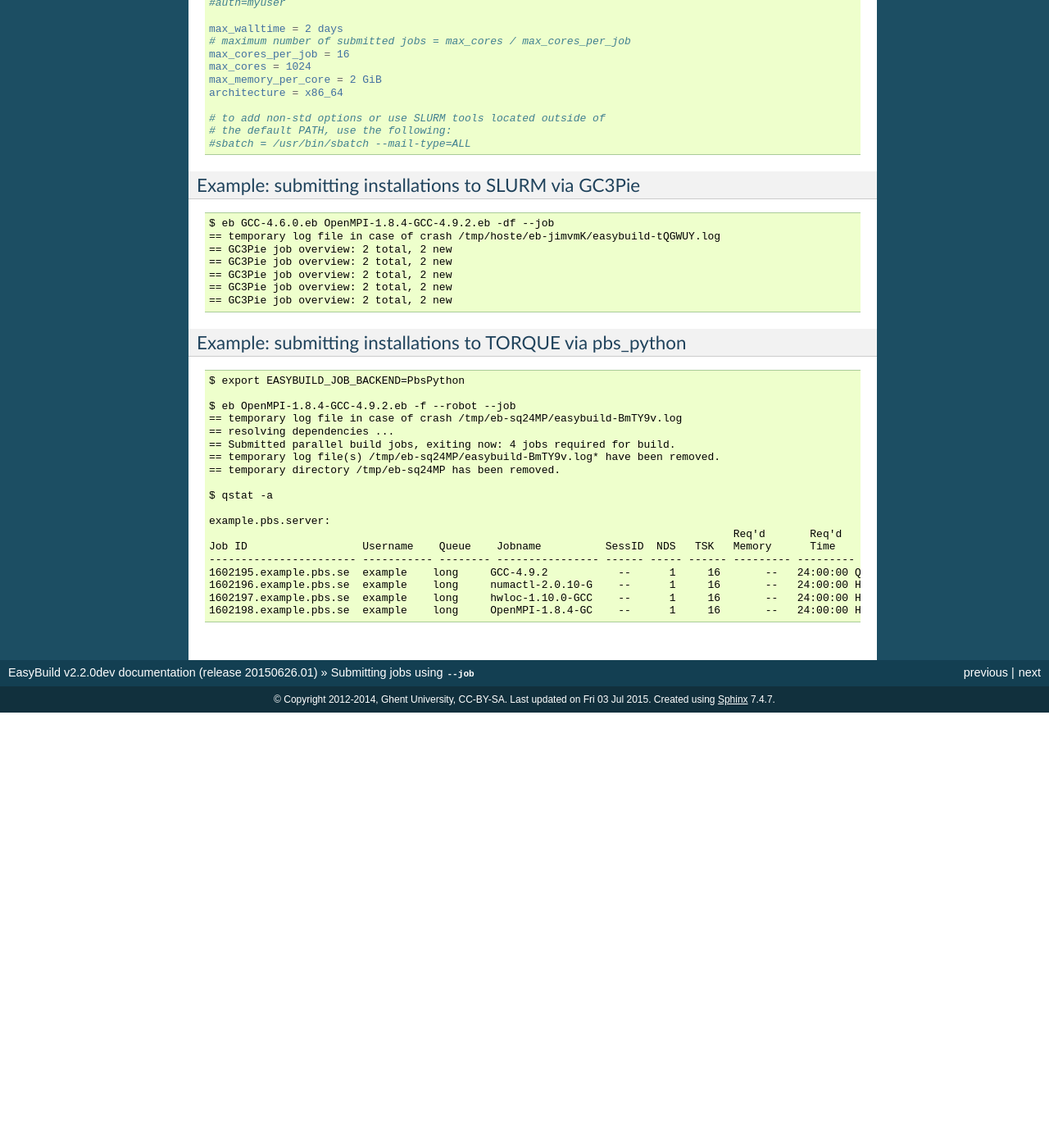
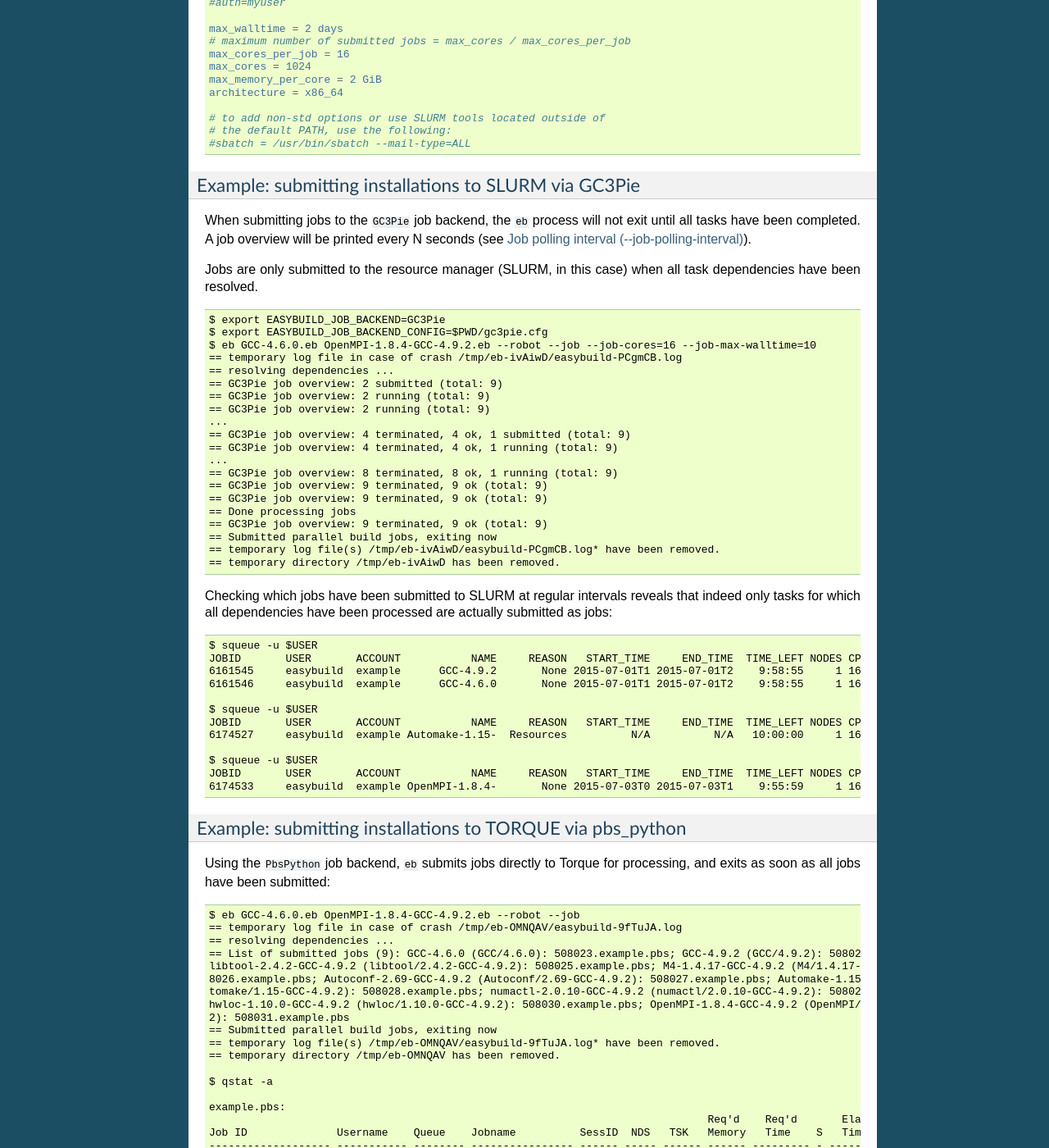
Before and after one commit to easybuilders/easybuild, a Sphinx documentation site: the page built from docs/Submitting_jobs.rst, in a window 1280 px wide and 1400 px high, scrolled down 4609 px. Shown: the whole window at 82% size. Built offline with Sphinx 7.4.7, drawn with Linux system fonts in a browser that asks for light colours; before the commit the page ends 5478 px from its top, so only the background shows below that; some of the changed text lies outside the part shown.

Commit message:
complete documentation on --job

```diff
--- a/docs/Submitting_jobs.rst
+++ b/docs/Submitting_jobs.rst
@@ -321,43 +317,113 @@
 Example: submitting installations to SLURM via GC3Pie
 ~~~~~~~~~~~~~~~~~~~~~~~~~~~~~~~~~~~~~~~~~~~~~~~~~~~~~
 
-.. FIXME GC3Pie hangs?
+When submitting jobs to the ``GC3Pie`` job backend, the ``eb`` process will not exit until all tasks have been
+completed. A job overview will be printed every N seconds (see :ref:`submitting_jobs_cfg_job_polling_interval`).
+
+Jobs are only submitted to the resource manager (SLURM, in this case) when all task dependencies have been resolved.
 
 .. code::
 
-  $ eb GCC-4.6.0.eb OpenMPI-1.8.4-GCC-4.9.2.eb -df --job
-  == temporary log file in case of crash /tmp/hoste/eb-jimvmK/easybuild-tQGWUY.log
-  == GC3Pie job overview: 2 total, 2 new
-  == GC3Pie job overview: 2 total, 2 new
-  == GC3Pie job overview: 2 total, 2 new
-  == GC3Pie job overview: 2 total, 2 new
-  == GC3Pie job overview: 2 total, 2 new
+  $ export EASYBUILD_JOB_BACKEND=GC3Pie
+  $ export EASYBUILD_JOB_BACKEND_CONFIG=$PWD/gc3pie.cfg
+  $ eb GCC-4.6.0.eb OpenMPI-1.8.4-GCC-4.9.2.eb --robot --job --job-cores=16 --job-max-walltime=10
+  == temporary log file in case of crash /tmp/eb-ivAiwD/easybuild-PCgmCB.log
+  == resolving dependencies ...
+  == GC3Pie job overview: 2 submitted (total: 9)
+  == GC3Pie job overview: 2 running (total: 9)
+  == GC3Pie job overview: 2 running (total: 9)
+  ...
+  == GC3Pie job overview: 4 terminated, 4 ok, 1 submitted (total: 9)
+  == GC3Pie job overview: 4 terminated, 4 ok, 1 running (total: 9)
+  ...
+  == GC3Pie job overview: 8 terminated, 8 ok, 1 running (total: 9)
+  == GC3Pie job overview: 9 terminated, 9 ok (total: 9)
+  == GC3Pie job overview: 9 terminated, 9 ok (total: 9)
+  == Done processing jobs
+  == GC3Pie job overview: 9 terminated, 9 ok (total: 9)
+  == Submitted parallel build jobs, exiting now
+  == temporary log file(s) /tmp/eb-ivAiwD/easybuild-PCgmCB.log* have been removed.
+  == temporary directory /tmp/eb-ivAiwD has been removed.
+
+Checking which jobs have been submitted to SLURM at regular intervals reveals that indeed only tasks for which all
+dependencies have been processed are actually submitted as jobs::
+
+  $ squeue -u $USER
+  JOBID       USER       ACCOUNT           NAME     REASON   START_TIME     END_TIME  TIME_LEFT NODES CPUS   PRIORITY
+  6161545     easybuild  example      GCC-4.9.2       None 2015-07-01T1 2015-07-01T2    9:58:55     1 16       1242
+  6161546     easybuild  example      GCC-4.6.0       None 2015-07-01T1 2015-07-01T2    9:58:55     1 16       1242
+
+  $ squeue -u $USER
+  JOBID       USER       ACCOUNT           NAME     REASON   START_TIME     END_TIME  TIME_LEFT NODES CPUS   PRIORITY
+  6174527     easybuild  example Automake-1.15-  Resources          N/A          N/A   10:00:00     1 16       1120
+
+  $ squeue -u $USER
+  JOBID       USER       ACCOUNT           NAME     REASON   START_TIME     END_TIME  TIME_LEFT NODES CPUS   PRIORITY
+  6174533     easybuild  example OpenMPI-1.8.4-       None 2015-07-03T0 2015-07-03T1    9:55:59     1 16       1119
+
 
 .. _submitting_jobs_examples_pbs_python_backend:
 
 Example: submitting installations to TORQUE via pbs_python
 ~~~~~~~~~~~~~~~~~~~~~~~~~~~~~~~~~~~~~~~~~~~~~~~~~~~~~~~~~~
 
-.. FIXME no list of submitted jobs printed?
+Using the ``PbsPython`` job backend, ``eb`` submits jobs directly to Torque for processing, and exits as soon as all
+jobs have been submitted::
 
-.. code::
-
-  $ export EASYBUILD_JOB_BACKEND=PbsPython
-
-  $ eb OpenMPI-1.8.4-GCC-4.9.2.eb -f --robot --job
-  == temporary log file in case of crash /tmp/eb-sq24MP/easybuild-BmTY9v.log
+  $ eb GCC-4.6.0.eb OpenMPI-1.8.4-GCC-4.9.2.eb --robot --job
+  == temporary log file in case of crash /tmp/eb-OMNQAV/easybuild-9fTuJA.log
   == resolving dependencies ...
-  == Submitted parallel build jobs, exiting now: 4 jobs required for build.
-  == temporary log file(s) /tmp/eb-sq24MP/easybuild-BmTY9v.log* have been removed.
-  == temporary directory /tmp/eb-sq24MP has been removed.
+  == List of submitted jobs (9): GCC-4.6.0 (GCC/4.6.0): 508023.example.pbs; GCC-4.9.2 (GCC/4.9.2): 508024.example.pbs;
+  libtool-2.4.2-GCC-4.9.2 (libtool/2.4.2-GCC-4.9.2): 508025.example.pbs; M4-1.4.17-GCC-4.9.2 (M4/1.4.17-GCC-4.9.2): 50
+  8026.example.pbs; Autoconf-2.69-GCC-4.9.2 (Autoconf/2.69-GCC-4.9.2): 508027.example.pbs; Automake-1.15-GCC-4.9.2 (Au
+  tomake/1.15-GCC-4.9.2): 508028.example.pbs; numactl-2.0.10-GCC-4.9.2 (numactl/2.0.10-GCC-4.9.2): 508029.example.pbs;
+  hwloc-1.10.0-GCC-4.9.2 (hwloc/1.10.0-GCC-4.9.2): 508030.example.pbs; OpenMPI-1.8.4-GCC-4.9.2 (OpenMPI/1.8.4-GCC-4.9.
+  2): 508031.example.pbs
+  == Submitted parallel build jobs, exiting now
+  == temporary log file(s) /tmp/eb-OMNQAV/easybuild-9fTuJA.log* have been removed.
+  == temporary directory /tmp/eb-OMNQAV has been removed.
 
   $ qstat -a
 
-  example.pbs.server:
-                                                                                    Req'd       Req'd       Elap
-  Job ID                  Username    Queue    Jobname          SessID  NDS   TSK   Memory      Time    S   Time
-  ----------------------- ----------- -------- ---------------- ------ ----- ------ --------- --------- - ---------
-  1602195.example.pbs.se  example    long     GCC-4.9.2           --      1     16       --   24:00:00 Q       --
-  1602196.example.pbs.se  example    long     numactl-2.0.10-G    --      1     16       --   24:00:00 H       --
-  1602197.example.pbs.se  example    long     hwloc-1.10.0-GCC    --      1     16       --   24:00:00 H       --
-  1602198.example.pbs.se  example    long     OpenMPI-1.8.4-GC    --      1     16       --   24:00:00 H       --
+  example.pbs:
+                                                                                Req'd    Req'd       Elap
+  Job ID              Username    Queue    Jobname          SessID  NDS   TSK   Memory   Time    S   Time
+  ------------------- ----------- -------- ---------------- ------ ----- ------ ------ --------- - ---------
+  508023.example.pbs  easybuild   batch    GCC-4.6.0           --      1     16    --   24:00:00 R  00:02:16
+  508024.example.pbs  easybuild   batch    GCC-4.9.2           --      1     16    --   24:00:00 Q       --
+  508025.example.pbs  easybuild   batch    libtool-2.4.2-GC    --      1     16    --   24:00:00 H       --
+  508026.example.pbs  easybuild   batch    M4-1.4.17-GCC-4.    --      1     16    --   24:00:00 H       --
+  508027.example.pbs  easybuild   batch    Autoconf-2.69-GC    --      1     16    --   24:00:00 H       --
+  508028.example.pbs  easybuild   batch    Automake-1.15-GC    --      1     16    --   24:00:00 H       --
+  508029.example.pbs  easybuild   batch    numactl-2.0.10-G    --      1     16    --   24:00:00 H       --
+  508030.example.pbs  easybuild   batch    hwloc-1.10.0-GCC    --      1     16    --   24:00:00 H       --
+  508031.example.pbs  easybuild   batch    OpenMPI-1.8.4-GC    --      1     16    --   24:00:00 H       --
+
+
+Holds are put in place to ensure that the jobs run in the order dictated by the dependency graph(s).
+These holds are released by the Torque server as soon as they jobs on which they depend have completed::
+
+
+  $ qstat -a
+
+  example.pbs:
+                                                                                Req'd    Req'd       Elap
+  Job ID              Username    Queue    Jobname          SessID  NDS   TSK   Memory   Time    S   Time
+  ------------------- ----------- -------- ---------------- ------ ----- ------ ------ --------- - ---------
+  508025.example.pbs  easybuild   batch    libtool-2.4.2-GC    --      1     16    --   24:00:00 Q       --
+  508026.example.pbs  easybuild   batch    M4-1.4.17-GCC-4.    --      1     16    --   24:00:00 Q       --
+  508027.example.pbs  easybuild   batch    Autoconf-2.69-GC    --      1     16    --   24:00:00 H       --
+  508028.example.pbs  easybuild   batch    Automake-1.15-GC    --      1     16    --   24:00:00 H       --
+  508029.example.pbs  easybuild   batch    numactl-2.0.10-G    --      1     16    --   24:00:00 H       --
+  508030.example.pbs  easybuild   batch    hwloc-1.10.0-GCC    --      1     16    --   24:00:00 H       --
+  508031.example.pbs  easybuild   batch    OpenMPI-1.8.4-GC    --      1     16    --   24:00:00 H       --
+
+  ...
+
+  $ qstat -a
+
+  example.pbs:
+                                                                                Req'd    Req'd       Elap
+  Job ID              Username    Queue    Jobname          SessID  NDS   TSK   Memory   Time    S   Time
+  ------------------- ----------- -------- ---------------- ------ ----- ------ ------ --------- - ---------
+  508031.example.pbs  easybuild   batch    OpenMPI-1.8.4-GC    --      1     16    --   24:00:00 R  00:03:46
```
Also changed, not shown: other parts of docs/Submitting_jobs.rst (+5 -9 lines).
